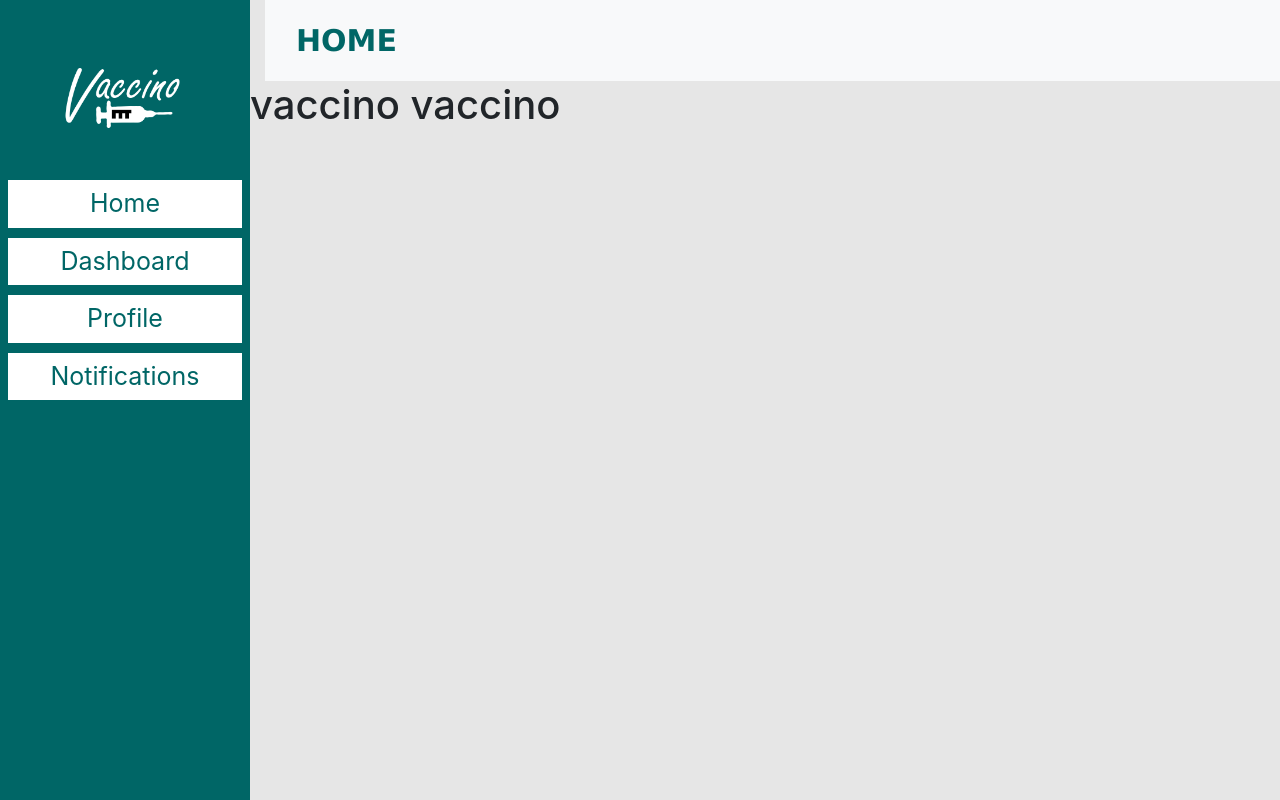
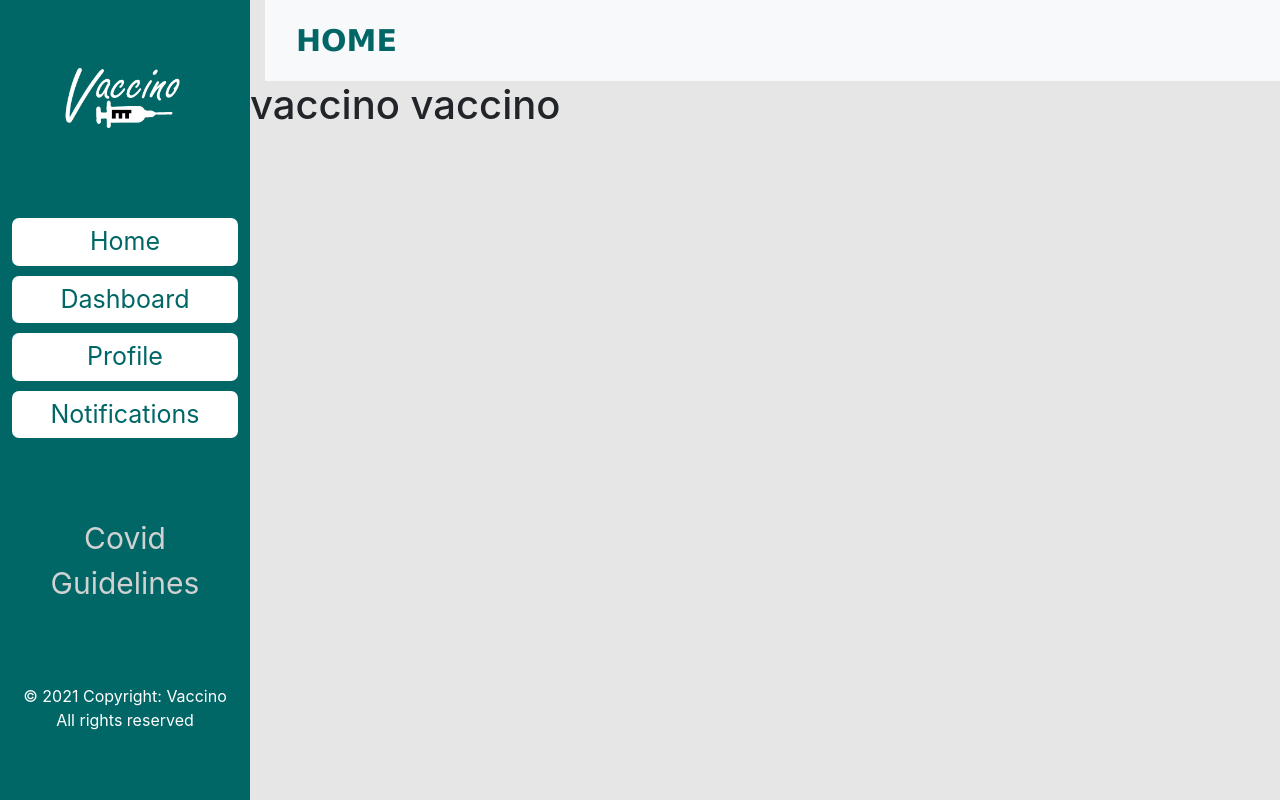
Before and after one commit to sakshi-2412/vaccino, a Django app: page /base/ in a window 1280 px wide; the page is wider, and only the part inside the window is pictured. Run offline with Django 3.2, Linux system fonts and the light colour scheme.

Commit message:
final sidenav

```diff
--- a/base/templates/base_generic.html
+++ b/base/templates/base_generic.html
@@ -21,11 +21,18 @@
 
 <body>
   <div class="sidenav">
-		<img src="{% static 'img/logo.png' %}">
-    <a href="/" class="d-flex justify-content-center">Home</a>
+		<img src="{% static 'img/logo.png' %}" alt="VACCINO">
+    <a href="/" class="d-flex justify-content-center mt-5">Home</a>
 		<a href="/" class="d-flex justify-content-center">Dashboard</a>
 		<a href="/" class="d-flex justify-content-center">Profile</a>
-    <a href="/" class="d-flex justify-content-center">Notifications</a>
+    <a href="/" class="d-flex justify-content-center mb-5">Notifications</a>
+    <a href="/" class="guide">
+      Covid <br> Guidelines
+    </a>
+    <div class="footer text-white text-center mt-5">
+        © 2021 Copyright: Vaccino<br>
+        All rights reserved
+    </div>
 	</div>
 
   {% block content %}
--- a/static/css/base_generic.css
+++ b/static/css/base_generic.css
@@ -2,7 +2,7 @@ body
 { background-color: #e6e6e6;
 }
 
-img
+.sidenav img
 { width: 150px;
   height: 150px;
   margin-left: 50px;
@@ -12,9 +12,6 @@ img
   height:100%;
   width:250px;
   position: fixed;
-  /* z-index:1;
-  top:0;
-  left:0; */
   background-color:#006666;
   overflow-x: hidden;
   overflow-y: hidden;
@@ -27,15 +24,23 @@ img
   font-size:25px;
   color: #006666;
   background-color: white;
-  margin: 10px 8px;
+  margin: 10px 12px;
+  border-radius: 7px;
 }
 
 .sidenav a:hover{
   color:#00b3b3;
 }
 
-.main{
-  margin-left:250px;
-  padding: 0px 10px;
-  position: fixed;
+.sidenav .guide {
+  color: rgb(209, 209, 209);
+  background: none;
+  font-size: 30px;
+  text-align: center;
+  display: block;
+  padding: 30px 0px;
 }
+
+.sidenav .guide:hover {
+  color: white;
+}
```
